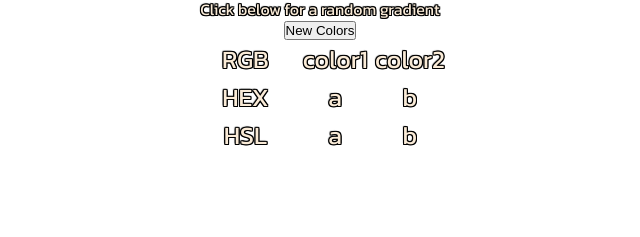
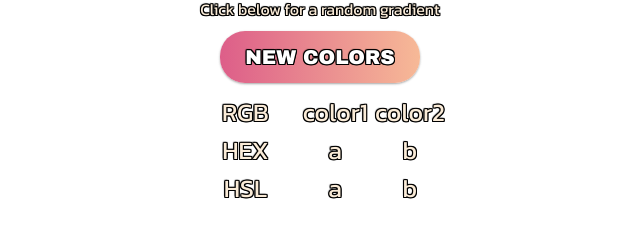
Before and after one commit to mbeckdev/background-generator, a plain HTML site: page index.html in a window 1280 px wide. Shown: the part 51-288 px from the top of the page, without its empty margins (320-960 px from the left). Drawn offline with Linux system fonts and the light colour scheme.

Commit message:
Add prettiness to button

```diff
--- a/index.html
+++ b/index.html
@@ -12,7 +12,7 @@
     <h1>Random Gradient</h1>
     <p>Click below for a random gradient</p>
 
-    <button id='btn' onclick='colors()'>New Colors</button>
+    <a id='btn' onclick='colors()'>New Colors</a>
     <!-- <div class='testhsl testbox'>hsl test</div>
     <div class='testrgb testbox'>rgb test</div> -->
     <div class='color-grid'>
--- a/styles.css
+++ b/styles.css
@@ -44,6 +44,76 @@ h2 {
     min-width: calc(1920px / 3); /*500px;*/
     display: flex;
 }
+#btn {
+    /* color: rgb(237, 236, 255);
+
+    font-family: 'Kanit', sans-serif;
+    font-weight: 400;
+    font-size: 30px;
+
+    padding: 10px 20px;
+    margin: 5px;
+
+    background-image: linear-gradient(to right, #DD5E89 0%, #F7BB97 51%, #DD5E89 100%);
+
+    border-radius: 100px;
+    box-shadow: 2px 2px 2px black;
+
+    transition: 0.5s;
+    transition: all 0.3s cubic-bezier(.25,.8,.25,1);
+    background-size: 200% auto;
+    display: inline-block;
+
+    width: 200px; */
+
+    margin: 10px;
+    font-family: "Arial Black", Gadget, sans-serif;
+    font-size: 20px;
+    padding: 15px;
+    text-align: center;
+    text-transform: uppercase;
+    border-radius: 10px;
+
+    background-size: 200% auto;
+    color: #FFF;
+    width: 200px;
+
+    box-shadow: 0 0 20px #eee;
+    box-shadow: 0 1px 3px rgba(0,0,0,0.12), 0 1px 2px rgba(0,0,0,0.24);
+
+    transition: 0.5s;
+    transition: all 0.3s cubic-bezier(.25,.8,.25,1);
+
+    cursor: pointer;
+    display: inline-block;
+    border-radius: 25px;
+
+    background-image: linear-gradient(to right, #DD5E89 0%, #F7BB97 51%, #DD5E89 100%);
+
+
+}
+#btn:hover{
+    /* position: relative;
+    left: 2px;
+    top: 2px;
+    box-shadow: none;
+    background-positon: right center; */
+
+    box-shadow: 0 10px 20px rgba(0,0,0,0.19), 0 6px 6px rgba(0,0,0,0.23);
+    margin: 8px 10px 12px;
+    background-position: right center;
+}
+#btn:active{
+    /* color:blue; */
+
+    transition: all 0.1s cubic-bezier(.25,.8,.25,1);
+    box-shadow: 0 0 20px #eee;
+    box-shadow: 0 1px 3px rgba(0,0,0,0.12), 0 1px 2px rgba(0,0,0,0.24);
+    background-image: linear-gradient(to right, #DD5E89 0%, #F7BB97 51%, #DD5E89 100%);
+    background-position: left center;
+    position:relative;
+    top: 1px;
+}
 .testbox {
     height: 100px;
     width: 100px;
```
